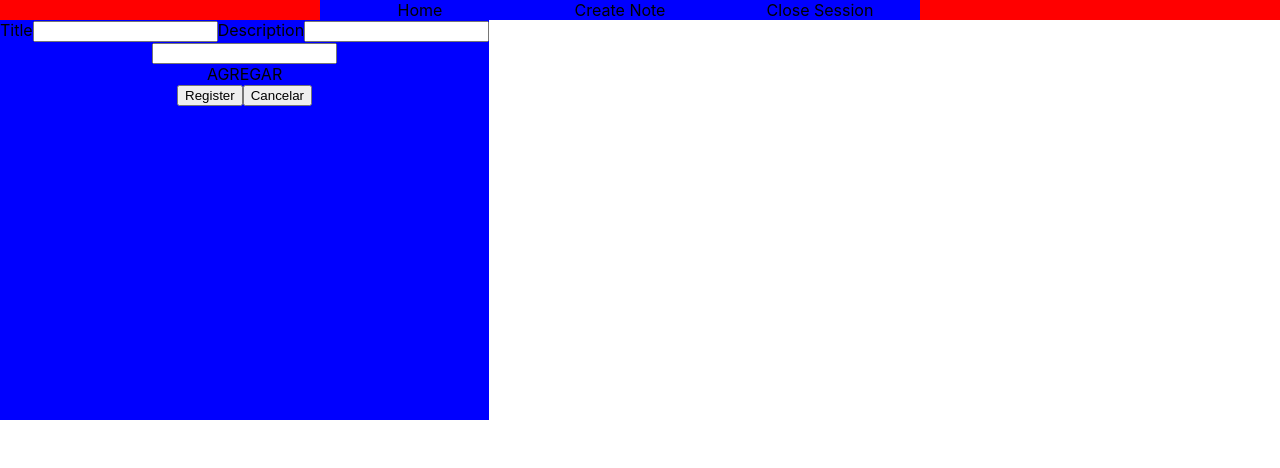
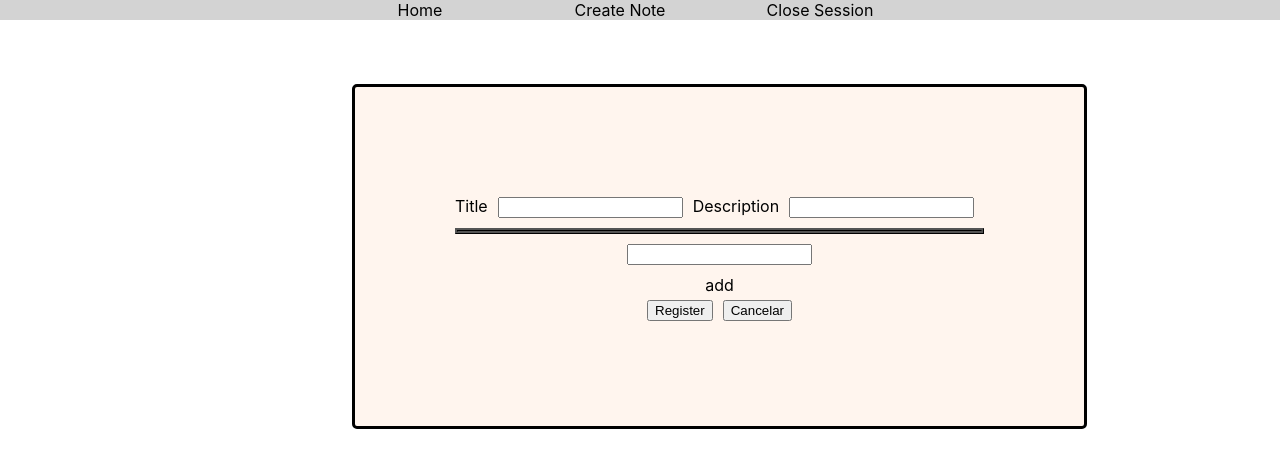
Before and after one commit to SchleicherConfalonieriN/ensolvers, a React (Create React App) app in the folder frontend/: page /create in a window 1280 px wide. Shown: the top 468 px of the page. Built offline with nearby package versions, Linux system fonts and the light colour scheme.

Commit message:
<add> delete option for tag on create note

```diff
--- a/frontend/src/App.css
+++ b/frontend/src/App.css
@@ -3,7 +3,7 @@
   align-items: center;
   align-self: center;
   margin: 0;
-
+  width: 100%;
 }
 body {
   text-align: center;
@@ -64,13 +64,14 @@ nav{
   width: 100%;
   position: sticky;
   display: flex;
-  background-color: red;
+  background-color:lightgrey;
   padding-left: 25%;
   padding-right: 25%;
+
 }
 .navO{
   width: 200px;
-  background-color: blue;
+
 }
 
 
@@ -92,3 +93,59 @@ position: fixed;
 left: 50%;
 margin-left: -37.5%;
 }
+
+.form_intro{
+width: 3000px;
+ border-color: black;
+ border-style: solid;
+ border-radius: 5px;
+ margin-top: 200px;
+ padding: 20px ;
+ width: fit-content;
+}
+
+#edit_note{
+  background-color: seashell;
+  width: fit-content;
+  position: absolute;
+  left: 65%;
+  text-align: center;
+  align-items: center;
+  padding: 100px;
+  height: fit-content;
+  border-color: black;
+  border-style: solid;
+  border-radius: 5px;
+
+
+}
+
+#create_note{
+  margin-top: 5%;
+  background-color: seashell;
+  width: fit-content;
+  position: absolute;
+  left: 65%;
+  text-align: center;
+  align-items: center;
+  padding: 100px;
+  height: fit-content;
+  border-color: black;
+  border-style: solid;
+  border-radius: 5px;
+
+}
+
+#square{
+  background-color: white;
+  border-style:ridge;
+  border-color: black;
+}
+
+
+button{
+  margin: 5px;
+}
+input{
+  margin: 10px;
+}
--- a/frontend/src/main/Archived.js
+++ b/frontend/src/main/Archived.js
@@ -4,14 +4,38 @@ import React from 'react'
 import {Link} from 'react-router-dom'
 import Note from '../components/Note'
 import Nav from '../components/Nav.js'
-const URL ='http://localhost:8000/api/note/archived';
+import { TfiAgenda, TfiHeadphone } from 'react-icons/tfi'
 
+const URL ='http://localhost:8000/api/note/1';
+const URL1 = 'http://localhost:8000/api/category/';
+const URL3 ='http://localhost:8000/api/note_category/';
 const Archived = () =>{
+
+    const [tag , setTag] = useState("")
+
+
+
+    const [category, setCategory] = useState([])
+    useEffect (  () => {
+    getCategory()
+    },[])
 
     const[notes, setNotes] = useState([])
     useEffect (  () => {
     getNotes()
     },[])
+
+const getCategory = async () =>{
+    const ca = await axios.get(URL1,{
+        headers: {
+        'user-token': localStorage.getItem("apiData")
+        }
+      }
+    )
+
+    setCategory(ca.data);
+}
+
 
 const getNotes = async () =>{
     const res = await axios.get(URL,{
@@ -20,23 +44,40 @@ const getNotes = async () =>{
         }
       }
     )
-    console.log(localStorage.getItem("apiData"));
-    console.log(res.data);
     setNotes(res.data);
 }
+
+const getCategories = async (idc) =>{
+    const res = await axios.get(URL3+idc,{
+            headers: {
+            'user-token': localStorage.getItem("apiData")
+                }
+            }
+        )
+
+        return res.data[0]
+    }
+
+
 
 return (
   <div>
     <Nav/>
+    <select onChange={(e) => setTag(e.target.value)}>
+    <option value="">--------</option>
+    {category.map((mov,index) =>
+     <option value={mov.title}>{mov.title}</option>
+    )
+    }
+    </select>
     <div className="ListContainer">
-
     {notes.map((mov,index) =>
-         <Note status = {mov.status} id={mov.id} title={mov.title} updatedAt={mov.updatedAt} />
+      <Note tag= {tag} cat={getCategories(mov.id)} status = {mov.status} id={mov.id}  user={mov.id_user} description={mov.description} title={mov.title} updatedAt={mov.updatedAt} />
     )
     }
       </div>
-
  </div>
 )
+
 }
 export default Archived;
--- a/frontend/src/main/CreateNote.js
+++ b/frontend/src/main/CreateNote.js
@@ -21,7 +21,7 @@ const CreateNote = () =>{
                 'user-token': localStorage.getItem("apiData")
                 }
             }
-        ).then(res => {console.log(res)})
+        )
 
 
         axios.post(URL1,{category:category},
@@ -30,44 +30,56 @@ const CreateNote = () =>{
                 'user-token': localStorage.getItem("apiData")
                 }
             }
-        ).then(res => {console.log(res)})
+        )
 
-
+        window.location.assign('http://localhost:3000/home');
     }
 
-
+const deleteCategory = (x) =>{
+    console.log(x)
+   setCategory(category.filter((_, index) => index !== x))
+}
 
     const addCategory = x =>{
        setCategory([...category,cat])
        setCat("")
-
     }
 
+    const changeTitle = (e)  =>{
+        setTitle(e)
+    }
+    const changeDescription = (e)  =>{
+        setDescription(e)
+    }
+
+    const changeCat = (e) =>{
+        setCat(e)
+    }
 
     return (
         <div>
         <Nav/>
-        <div id = "create_note">
+        <div id = "create_note" className="centered">
 
             <form onSubmit={create}>
                 <label>Title</label>
-                <input type="text" value={title} onChange={(e) => setTitle(e.target.value)}></input>
+                <input type="text" value={title} onChange={(e) => changeTitle(e.target.value)}></input>
 
                 <label>Description</label>
-                <input type="text" valie={description}   onChange={(e) => setDescription(e.target.value)}></input>
+                <input type="text" valie={description}  onChange={(e) => changeDescription(e.target.value)}></input>
 
-                <div>
+                <div id = "square">
                {category.map((mov,index) =>
+                        <div >
+                        <div className='Content' key={index}>{mov}</div>
+                        <div className='Content'onClick={() => deleteCategory(index)} ><AiFillDelete ></AiFillDelete>   </div>
 
-                        <tr>
-                        <th className='Content' key={index}>{mov}</th>
-                        <th className='Content' key={index}><AiFillDelete/></th>
-                        </tr>
+                       </div>
                )
                }
-            </div>
-                <input type="text" value={cat} onChange={(e) => setCat(e.target.value)}></input>
-                <div onClick={addCategory}>AGREGAR</div>
+                </div>
+                <input type="text" value={cat} onChange={(e) => changeCat(e.target.value)}></input>
+                <div onClick={addCategory}>add</div>
 
                 <button>Register</button>
                 <button>Cancelar</button>
--- a/frontend/src/main/EditNote.js
+++ b/frontend/src/main/EditNote.js
@@ -1,8 +1,8 @@
 import {useState} from 'react'
 import axios from 'axios'
 import {AiFillEdit,AiFillDelete} from 'react-icons/ai';
-import {useParams, Link} from 'react-router-dom';
-import Nav from '../components/Nav'
+import {Link} from 'react-router-dom';
+
 const URL ='http://localhost:8000/api/note/';
 const URL1 ='http://localhost:8000/api/category/create';
 
@@ -18,7 +18,6 @@ const EditNote = (props) =>{
   const st=props.st
 
 
-console.log(id)
     const edit = async (e) =>{
         e.preventDefault()
 
@@ -39,20 +38,8 @@ console.log(id)
                      }
                    )
 
-
-
-
-         /* category.map((element) => {
-              axios.post(URL1,{title:element},{
-                headers: {
-                   'user-token': localStorage.getItem("apiData")
+                   const Location = window.location.pathname;
                    }
-                 }).then((res) =>{console.log(res)})
-        })*/
-        }
-
-
-
 
 
 const addCategory = x =>{
@@ -61,12 +48,12 @@ const addCategory = x =>{
 
  }
     return (
-        <div id = "edit_note">
+        <div id = "edit_note" className="centered">
 
             <form onSubmit={edit}>
                 <label>Title</label>
                 <input type="text" value={title} onChange={(e) => setTitle(e.target.value)}></input>
-
+                <br></br>
                 <label>Description</label>
                 <input type="text" value={description}   onChange={(e) => setDescription(e.target.value)}></input>
 
@@ -91,10 +78,9 @@ const addCategory = x =>{
 
             </div>
                 <input type="text" value={cat} onChange={(e) => setCat(e.target.value)}></input>
-                <div onClick={addCategory}>AGREGAR</div>
-
-                <button onClick={edit}>Register</button>
-                <button>Cancelar</button>
+                <button onClick={addCategory}>Add</button>
+                <Link to={`/home/archived`}> <div>Cancel</div></Link>
+                <button onClick={edit}>Save</button>
             </form>
         </div>
     )
--- a/frontend/src/main/Home.js
+++ b/frontend/src/main/Home.js
@@ -3,14 +3,38 @@ import {useState,useEffect} from 'react'
 import React from 'react'
 import Note from '../components/Note'
 import Nav from '../components/Nav'
-const URL ='http://localhost:8000/api/note/';
+
+const URL ='http://localhost:8000/api/note/0';
+const URL1 = 'http://localhost:8000/api/category/';
+const URL3 ='http://localhost:8000/api/note_category/';
 
 const Home = () =>{
+
+  const [tag , setTag] = useState("")
+
+
+
+  const [category, setCategory] = useState([])
+  useEffect (  () => {
+  getCategory()
+  },[])
 
   const[notes, setNotes] = useState([])
   useEffect (  () => {
   getNotes()
   },[])
+
+const getCategory = async () =>{
+  const ca = await axios.get(URL1,{
+      headers: {
+      'user-token': localStorage.getItem("apiData")
+      }
+    }
+  )
+
+  setCategory(ca.data);
+}
+
 
 const getNotes = async () =>{
   const res = await axios.get(URL,{
@@ -19,20 +43,35 @@ const getNotes = async () =>{
       }
     }
   )
-    console.log(localStorage.getItem("apiData"));
-    console.log(res.data);
   setNotes(res.data);
 }
 
+const getCategories = async (idc) =>{
+  const res = await axios.get(URL3+idc,{
+          headers: {
+          'user-token': localStorage.getItem("apiData")
+              }
+          }
+      )
+
+      return res.data[0]
+  }
 
 
 
 return (
 <div>
   <Nav/>
+  <select onChange={(e) => setTag(e.target.value)}>
+  <option value="">--------</option>
+  {category.map((mov,index) =>
+   <option value={mov.title}>{mov.title}</option>
+  )
+  }
+  </select>
   <div className="ListContainer">
   {notes.map((mov,index) =>
-      <Note status = {mov.status} id={mov.id}  user={mov.id_user} description={mov.description} title={mov.title} updatedAt={mov.updatedAt} />
+    <Note tag= {tag} cat={getCategories(mov.id)} status = {mov.status} id={mov.id}  user={mov.id_user} description={mov.description} title={mov.title} updatedAt={mov.updatedAt} />
   )
   }
     </div>
--- a/frontend/src/main/Login.js
+++ b/frontend/src/main/Login.js
@@ -21,8 +21,9 @@ const Login = () => {
     }
 
 
-    return(<div className="FormContainer">
-            <form onSubmit={log}>
+    return(
+    <div className="form_intro" >
+            <form  onSubmit={log}>
                     <input type={"text"} value={email} onChange={(e)=> SetEmail(e.target.value)} placeholder="Email"></input>
                      <br></br>
                     <input type={"password"} value={password} onChange={(e)=> SetPassword(e.target.value)}placeholder="Password"></input>
--- a/frontend/src/main/Register.js
+++ b/frontend/src/main/Register.js
@@ -23,9 +23,9 @@ const Register = () => {
 
 return (
 
-    <div className= "FormContainer">
+    <div className="form_intro"  >
         <h2>Register</h2>
-        <form onSubmit={create}>
+        <form  onSubmit={create}>
 
         <label>Name </label>  <br></br>
         <input  type={"text"} value={name} onChange={(e)=> setName(e.target.value)}></input>
```
Also changed, not shown: frontend/src/components/Note.js (+39 -14 lines). Lines whose indentation alone changed are shown as unchanged.
